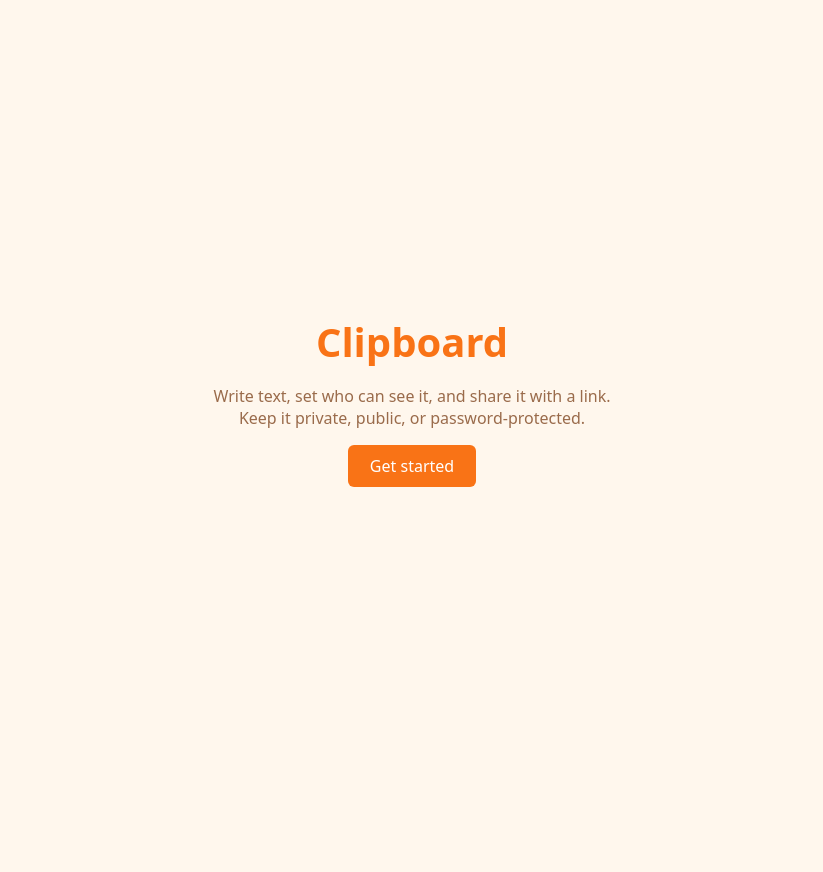
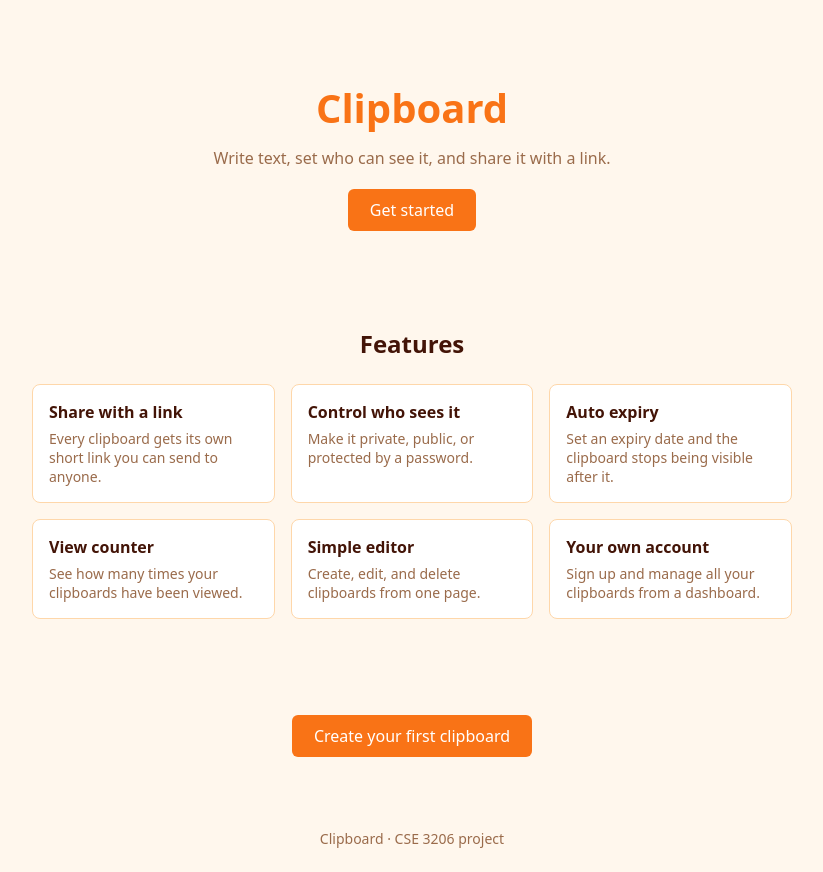
Before and after one commit to tamzid-shikto/clipboard-swe-project, a website: page public/index.html in a window 1280 px wide. Shown: the whole page, without its empty margins (228-1051 px from the left). Before the commit the page ends 800 px from the top, so only its background shows below. Drawn offline with Linux system fonts and the light colour scheme.

Commit message:
added landing page code

```diff
--- a/public/index.html
+++ b/public/index.html
@@ -7,33 +7,83 @@
 <style>
     *{box-sizing:border-box;margin:0;padding:0}
     body{
-        min-height:100vh;
-        display:flex;
-        flex-direction:column;
-        align-items:center;
-        justify-content:center;
-        gap:16px;
-        padding:20px;
-        text-align:center;
         background:#fff7ed;
         color:#431407;
         font-family:system-ui,-apple-system,"Segoe UI",Roboto,sans-serif;
     }
-    h1{font-size:40px;color:#f97316}
-    p{max-width:420px;color:#9a6b4b}
-    a{
+    section{max-width:800px;margin:0 auto;padding:48px 20px;text-align:center}
+    .hero{padding-top:80px}
+    h1{font-size:40px;color:#f97316;margin-bottom:12px}
+    h2{font-size:24px;margin-bottom:24px}
+    p{color:#9a6b4b}
+    .hero p{max-width:420px;margin:0 auto 20px}
+    .btn{
+        display:inline-block;
         padding:10px 22px;
         border-radius:6px;
         background:#f97316;
         color:#fff;
         text-decoration:none;
     }
-    a:hover{background:#ea580c}
+    .btn:hover{background:#ea580c}
+    .features{
+        display:grid;
+        grid-template-columns:repeat(auto-fit,minmax(220px,1fr));
+        gap:16px;
+        text-align:left;
+    }
+    .card{
+        padding:16px;
+        background:#fff;
+        border:1px solid #fed7aa;
+        border-radius:8px;
+    }
+    .card h3{font-size:16px;margin-bottom:6px}
+    .card p{font-size:14px}
+    footer{padding:24px;text-align:center;font-size:14px;color:#9a6b4b}
 </style>
 </head>
 <body>
-    <h1>Clipboard</h1>
-    <p>Write text, set who can see it, and share it with a link. Keep it private, public, or password-protected.</p>
-    <a href="/auth/">Get started</a>
+    <section class="hero">
+        <h1>Clipboard</h1>
+        <p>Write text, set who can see it, and share it with a link.</p>
+        <a class="btn" href="/auth/">Get started</a>
+    </section>
+
+    <section>
+        <h2>Features</h2>
+        <div class="features">
+            <div class="card">
+                <h3>Share with a link</h3>
+                <p>Every clipboard gets its own short link you can send to anyone.</p>
+            </div>
+            <div class="card">
+                <h3>Control who sees it</h3>
+                <p>Make it private, public, or protected by a password.</p>
+            </div>
+            <div class="card">
+                <h3>Auto expiry</h3>
+                <p>Set an expiry date and the clipboard stops being visible after it.</p>
+            </div>
+            <div class="card">
+                <h3>View counter</h3>
+                <p>See how many times your clipboards have been viewed.</p>
+            </div>
+            <div class="card">
+                <h3>Simple editor</h3>
+                <p>Create, edit, and delete clipboards from one page.</p>
+            </div>
+            <div class="card">
+                <h3>Your own account</h3>
+                <p>Sign up and manage all your clipboards from a dashboard.</p>
+            </div>
+        </div>
+    </section>
+
+    <section>
+        <a class="btn" href="/auth/">Create your first clipboard</a>
+    </section>
+
+    <footer>Clipboard &middot; CSE 3206 project</footer>
 </body>
 </html>
```
